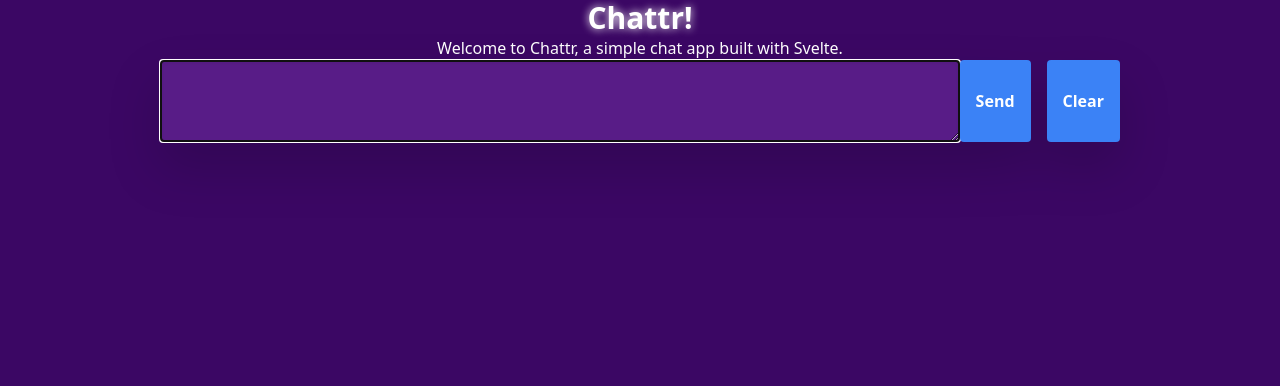
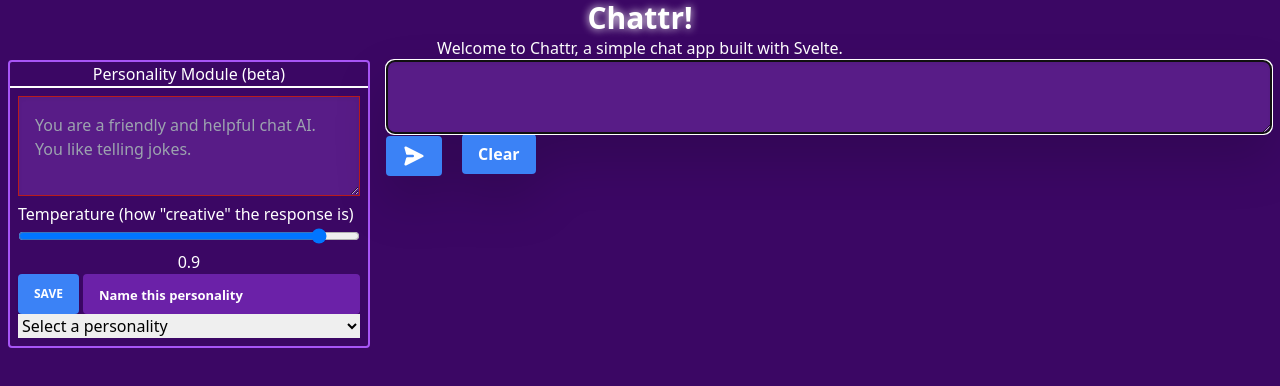
Before and after one commit to jamesneal/chattr, a SvelteKit app: page /chat in a window 1280 px wide. Shown: the top 386 px of the page. Built offline with nearby package versions, Linux system fonts and the light colour scheme.

Commit message:
Added personalities, and response editability.

```diff
--- a/package.json
+++ b/package.json
@@ -31,6 +31,7 @@
 	},
 	"type": "module",
 	"dependencies": {
+		"dexie": "^4.0.1-alpha.10",
 		"marked": "^4.3.0",
 		"openai": "^3.2.1"
 	}
--- /dev/null
+++ b/src/lib/PersonalityModule.svelte
@@ -0,0 +1,118 @@
+<script>
+	// import the persoanlities store
+	import { liveQuery } from 'dexie';
+	import { db } from '$lib/personalities.js';
+	import { onMount } from 'svelte';
+
+	let personalities = liveQuery(() => db.personalities.toArray());
+
+	export let message = { content: '', role: 'system' };
+	export let temperature = 0.9;
+	export let selected = 'default';
+
+	let newpersonalityname = '';
+	async function changePersonality(event) {
+		const name = event.target.value;
+		if (name === 'default') {
+			message.content = '';
+			temperature = 0.5;
+			return;
+		} else {
+			const personality = $personalities.find((p) => p.id === Number(name));
+			message.content = personality.message;
+			temperature = personality.temperature;
+		}
+	}
+	async function savePersonality() {
+		if (newpersonalityname === '') {
+			alert('Please enter a name for this personality');
+			return;
+		}
+		const personality = {
+			name: newpersonalityname,
+			message: message.content,
+			temperature: temperature
+		};
+		const id = await db.personalities.add(personality);
+		selected = id;
+		console.log('saved personality', id);
+		newpersonalityname = '';
+	}
+
+	function updatePersonality() {
+		const personality = $personalities.find((p) => p.id === Number(selected));
+		personality.message = message.content;
+		personality.temperature = temperature;
+		db.personalities.update(personality.id, personality);
+	}
+</script>
+
+<div class="flex flex-col border-2 border-purple-500 rounded">
+	<div class="border-b-2 text-center text-white border-white">Personality Module (beta)</div>
+	<div class="m-2">
+		<textarea
+			id="personality"
+			bind:value={message.content}
+			placeholder="You are a friendly and helpful chat AI.  You like telling jokes. "
+		/><br />
+		<label for="temperature">Temperature (how "creative" the response is)</label>
+		<input type="range" class="w-full" min="0" max="1" step="0.1" bind:value={temperature} />
+		<div class="text-white text-center">{temperature}</div>
+		<div class="text-white flex flex-row text-center">
+			<div><button on:click={savePersonality} class="button">Save</button></div>
+			<div class="w-full">
+				<input
+					class="textinput"
+					bind:value={newpersonalityname}
+					type="text"
+					placeholder="Name this personality"
+					name="name"
+				/>
+			</div>
+		</div>
+		<div class="personalitieslist w-full">
+			<!-- A dropdown list of all the personalities in the store -->
+			<select bind:value={selected} class="w-full" on:change={changePersonality}>
+				<option value="default">Select a personality</option>
+				{#if $personalities}
+					{#each $personalities as personality}
+						<option value={personality.id}>{personality.name}</option>
+					{/each}
+				{/if}
+			</select>
+		</div>
+		<!-- Update a personality -->
+		{#if selected !== 'default'}
+			<div>
+				<button on:click={updatePersonality} class="button">Update</button>
+			</div>
+		{/if}
+	</div>
+</div>
+
+<style lang="postcss">
+	textarea {
+		width: 100%;
+		height: 100px;
+	}
+	label {
+		display: block;
+		color: #fff;
+	}
+	.textinput {
+		@apply bg-purple-800 font-bold py-2 px-4 w-full rounded;
+	}
+	.textinput::placeholder {
+		color: #fff;
+		font-size: small;
+	}
+	.button {
+		@apply bg-blue-500 h-full text-white active:bg-blue-600 font-bold uppercase text-xs px-4 py-2 rounded shadow hover:shadow-md outline-none focus:outline-none mr-1 mb-1 ease-linear transition-all duration-150;
+	}
+	textarea {
+		width: 100%;
+		background-color: theme(colors.purple.900);
+		color: theme(colors.white);
+		@apply p-4 border border-red-700 shadow-inner;
+	}
+</style>
--- /dev/null
+++ b/src/lib/personalities.js
@@ -0,0 +1,18 @@
+// A Dexie table for storing personality data.
+// A personality has a message, a temperature, and an id.
+// The id is the primary key.
+
+import Dexie from 'dexie'
+
+export const db = new Dexie('personality')
+db.version(1).stores({
+  personalities: '++id, message, temperature'
+})
+
+async function addPersonality(message, temperature) {
+  return await db.personalities.add({ message, temperature })
+}
+
+async function getPersonality(id) {
+  return await db.personalities.get(id)
+}
--- a/src/routes/+layout.svelte
+++ b/src/routes/+layout.svelte
@@ -7,7 +7,7 @@
 
 <div class="flex justify-center border-red-700 text-black">
 	<!-- Div that takes up 1/2 of the screen -->
-	<div class="w-full md:w-3/4">
+	<div class="w-full mx-2">
 		<slot />
 	</div>
 </div>
--- a/src/routes/chat/+page.server.js
+++ b/src/routes/chat/+page.server.js
@@ -7,10 +7,12 @@
   default: async (event) => {
     var data = await event.request.formData()
     var messages = JSON.parse(data.get('messages'))
-    // Return an object with all the keys and values in the FormData object
+    // If there are errors, catch them and return them
     const reply = await openai.createChatCompletion({
       model: 'gpt-3.5-turbo',
       messages: messages,
+    }).catch((err) => {
+      return { error: err }
     })
     return { message: reply.data.choices[0].message }
   }
--- a/src/routes/chat/+page.svelte
+++ b/src/routes/chat/+page.svelte
@@ -1,12 +1,11 @@
 <!-- This does the openai "chat" service. -->
 <script>
 	// Import marked
+	import PersonalityModule from '$lib/PersonalityModule.svelte';
 	import { marked } from 'marked';
 	import { onMount } from 'svelte';
-	// Slide transistion
 	import { slide } from 'svelte/transition';
 
-	// Define the JSDoc type for the messages variable.  It's an array of objects.
 	/**
 	 * @type {Array<{content: string, role: string}>}
 	 */
@@ -18,7 +17,14 @@
 	 */
 	let messagebox;
 
+	/**
+	 * @type {Object}
+	 */
 	let textentrybox;
+
+	let personality = { content: '', role: 'system' };
+
+	let selectedpersonality = 'default';
 
 	/**
 	 * @type {{content: string, role: string}}
@@ -27,8 +33,6 @@
 	let loading = false;
 	function scrollToBottom() {
 		if (messagebox) {
-			console.log({ message: 'Oh yes! Scrolling!', messagebox: messagebox });
-
 			messagebox.scrollIntoView(false);
 			textentrybox.focus();
 		}
@@ -42,18 +46,37 @@
 		scrollToBottom();
 	});
 
+	function handleKeypress(event) {
+		if (event.metaKey && event.keyCode === 13) {
+			// Command+Enter was pressed
+			myFunction();
+		}
+	}
+
+	function myFunction() {
+		console.log('Command+Enter was pressed');
+		// Insert your desired function here
+	}
+
 	function clearMessages() {
 		messages = [];
 		scrollToBottom();
 	}
+
 	function postMessage() {
+		let messages_to_send = [];
+		if (personality.content !== '') {
+			messages_to_send = [personality, ...messages, message];
+		} else {
+			messages_to_send = [...messages, message];
+		}
 		messages = [...messages, message];
-		console.log(messages);
 
 		message = { content: '', role: 'user' };
 		message.content = '';
 		loading = true;
 
+		console.log('sending', messages_to_send);
 		// Use fetch to send a POST request to the server.
 		fetch('/chat', {
 			method: 'POST',
@@ -61,14 +84,18 @@
 				'Content-Type': 'application/x-www-form-urlencoded'
 			},
 			body: new URLSearchParams({
-				messages: JSON.stringify(messages)
+				messages: JSON.stringify(messages_to_send)
 			})
 		})
 			.then((response) => response.json())
 			.then((data) => {
 				var resp = JSON.parse(data.data);
+				if (resp.error) {
+					messages = [...messages, { content: resp.error, role: 'error' }];
+					loading = false;
+					return;
+				}
 				messages = [...messages, { content: resp[3], role: resp[2] }];
-				console.log(messages);
 				loading = false;
 			})
 			.catch((error) => {
@@ -77,26 +104,66 @@
 				loading = false;
 			});
 	}
+
+	function updateContent(event, message) {
+		message.content = event.target.innerText;
+	}
 </script>
 
-<!-- A "chat" is a list of messages from the server, and messages from the user. -->
-<div class="flex flex-col content-center">
+<!-- The page has two columns. The left one is w-1/4 the right is w-3/4 and contains all the messages. -->
+<div class="flex flex-col md:flex-row">
+	<div class="mr-4 min-w-fit max-w-fit">
+		<PersonalityModule bind:message={personality} />
+	</div>
+	<div class="w-full">
+		<div class=" h-screen">
+			<div class="content-center">
 				{#each messages as message}
 					<div class="message" transition:slide>
 						<div class="role">{message.role == 'user' ? 'You' : 'GPT'}</div>
-			<div class="content">{@html marked(message.content)}</div>
+						<div
+							class="content"
+							contenteditable="true"
+							on:blur={(event) => updateContent(event, message)}
+						>
+							{@html marked(message.content)}
+						</div>
 					</div>
 				{/each}
+			</div>
 			<div class:loading bind:this={messagebox} class="textentry-row w-full">
+				<form class="w-full">
 					<textarea
 						placeholder={loading ? 'Loading....' : ''}
 						readonly={loading}
+						id="textentrybox"
 						class:readonly={loading}
+						on:keypress={handleKeypress}
 						bind:value={message.content}
 						bind:this={textentrybox}
+						class="block p-2.5 w-full text-sm text-gray-900 bg-white rounded-lg border border-gray-300 focus:ring-blue-500 focus:border-blue-500 dark:bg-gray-800 dark:border-gray-600 dark:placeholder-gray-400 dark:text-white dark:focus:ring-blue-500 dark:focus:border-blue-500"
 					/>
-		<button class="button" on:click={postMessage}>Send</button>
+					<button
+						type="submit"
+						on:click={postMessage}
+						class="button align-middle p-2 text-blue-600 rounded-full cursor-pointer hover:bg-blue-100 dark:text-blue-500 dark:hover:bg-gray-600"
+					>
+						<svg
+							aria-hidden="true"
+							class="w-6 h-6 rotate-90"
+							fill="currentColor"
+							viewBox="0 0 20 20"
+							xmlns="http://www.w3.org/2000/svg"
+							><path
+								d="M10.894 2.553a1 1 0 00-1.788 0l-7 14a1 1 0 001.169 1.409l5-1.429A1 1 0 009 15.571V11a1 1 0 112 0v4.571a1 1 0 00.725.962l5 1.428a1 1 0 001.17-1.408l-7-14z"
+							/></svg
+						>
+						<span class="sr-only">Send message</span>
+					</button>
 					<button class="button bg-red-300 ml-4" on:click={clearMessages}>Clear</button>
+				</form>
+			</div>
+		</div>
 	</div>
 </div>
 
```
Also changed, not shown: 1 other file (tests, documents, lock files or other folders). Lines whose indentation alone changed are shown as unchanged.
